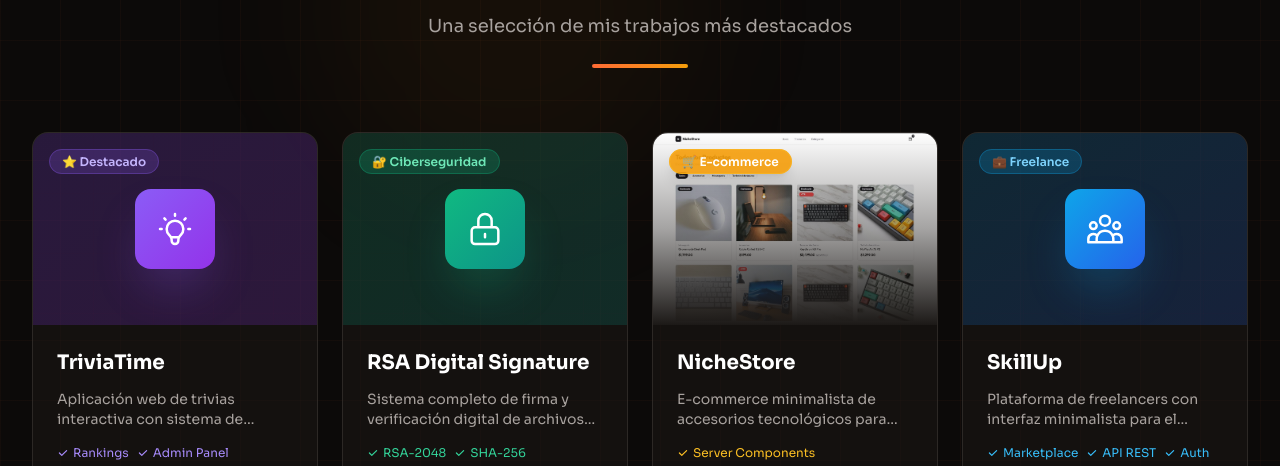
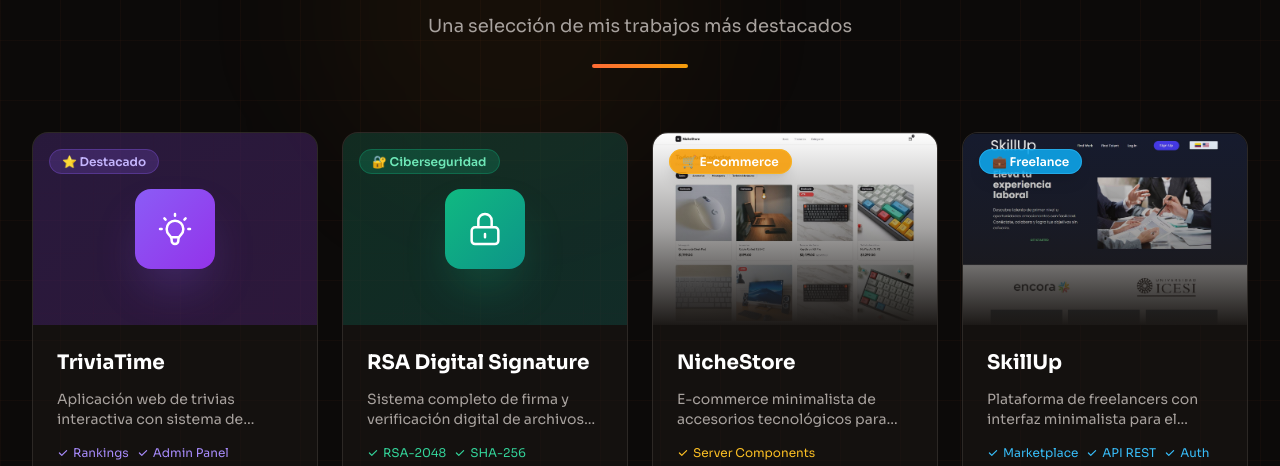
Before and after one commit to JuanAmor8/Portafolio-Juan-Amorocho, an Astro site: page / in a window 1280 px wide. Shown: the part 980-1446 px from the top of the page. Built offline with nearby package versions, Linux system fonts and the light colour scheme; Astro itself is replaced by a stand-in of ours.

Commit message:
Add SkillUp image as background

```diff
--- a/src/components/Projects.tsx
+++ b/src/components/Projects.tsx
@@ -318,18 +318,19 @@
 
           {/* SkillUp */}
           <article className="group relative overflow-hidden rounded-2xl bg-dark-900/50 border border-dark-700/50 hover:border-sky-500/30 transition-all duration-500">
-            {/* Visual Header */}
-            <div className="relative h-48 overflow-hidden bg-gradient-to-br from-sky-600/20 to-blue-600/20">
-              <div className="absolute inset-0 grid-background opacity-30" />
-              <div className="absolute inset-0 flex items-center justify-center">
-                <div className="w-20 h-20 rounded-2xl bg-gradient-to-br from-sky-500 to-blue-600 flex items-center justify-center shadow-2xl shadow-sky-500/30 group-hover:scale-110 transition-transform duration-500">
-                  <svg className="w-10 h-10 text-white" fill="none" stroke="currentColor" viewBox="0 0 24 24">
-                    <path strokeLinecap="round" strokeLinejoin="round" strokeWidth={1.5} d="M17 20h5v-2a3 3 0 00-5.356-1.857M17 20H7m10 0v-2c0-.656-.126-1.283-.356-1.857M7 20H2v-2a3 3 0 015.356-1.857M7 20v-2c0-.656.126-1.283.356-1.857m0 0a5.002 5.002 0 019.288 0M15 7a3 3 0 11-6 0 3 3 0 016 0zm6 3a2 2 0 11-4 0 2 2 0 014 0zM7 10a2 2 0 11-4 0 2 2 0 014 0z" />
-                  </svg>
-                </div>
-              </div>
-              <div className="absolute top-4 left-4">
-                <span className="px-3 py-1 text-xs font-semibold bg-sky-500/20 text-sky-300 rounded-full border border-sky-500/30">
+            {/* Visual Header with Image */}
+            <div className="relative h-48 overflow-hidden">
+              {/* Background Image */}
+              <img
+                src="/projects/skillup.JPG"
+                alt="SkillUp Preview"
+                className="absolute inset-0 w-full h-full object-cover object-top transition-transform duration-500 group-hover:scale-110"
+              />
+              {/* Overlay gradient */}
+              <div className="absolute inset-0 bg-gradient-to-t from-dark-900 via-dark-900/40 to-transparent" />
+              {/* Badge */}
+              <div className="absolute top-4 left-4 z-10">
+                <span className="px-3 py-1 text-xs font-semibold bg-sky-500/90 text-white rounded-full border border-sky-400/50 shadow-lg backdrop-blur-sm">
                   💼 Freelance
                 </span>
               </div>
```
